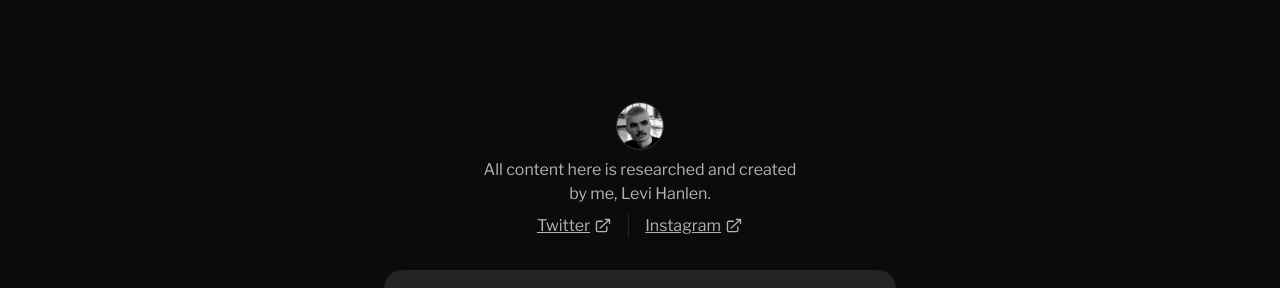
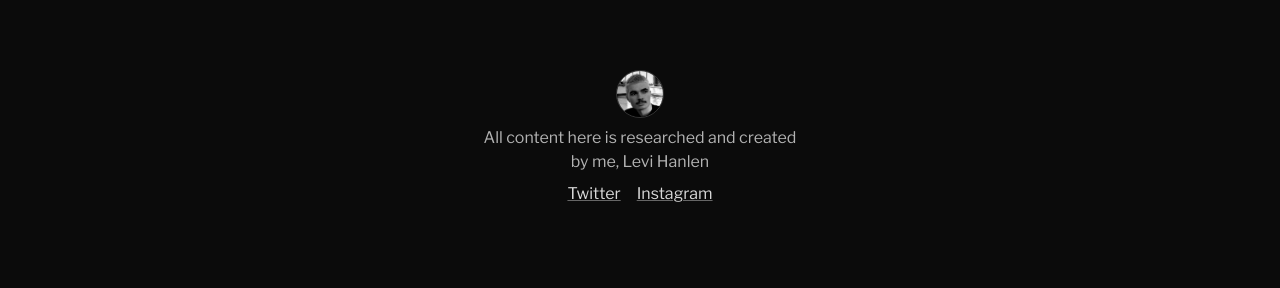
Before and after one commit to levihanlen/personal-website-nextjs, a Next.js app: page /blog/how-to-write-valuable in a window 1280 px wide. Shown: the part 1519-1807 px from the top of the page. Built offline with nearby package versions, Linux system fonts and the light colour scheme.

Commit message:
refactor: update AuthorSection layout and improve text formatting in learning guide

```diff
--- a/app/comp/AuthorSection.tsx
+++ b/app/comp/AuthorSection.tsx
@@ -1,16 +1,15 @@
-import { HiMiniArrowTopRightOnSquare } from "react-icons/hi2";
 import { Avatar } from "./Primitives";
 
 export function AuthorSection({ className }: { className?: string }) {
   return (
     <div
-      className={`align-center mt-24 flex w-full max-w-sm flex-col items-center justify-center space-y-2 px-8 ${className}`}
+      className={`flex w-full max-w-xs my-16 flex-col items-center justify-center space-y-2 ${className}`}
     >
       <Avatar src="/barcelona.jpeg" size={84} />
       <p className="text-pretty text-center text-dark">
-        All content here is researched and created by me, Levi Hanlen.
+        All content here is researched and created by me, Levi Hanlen
       </p>
-      <div className="flex">
+      <div className="flex flex-row gap-4">
         <AuthorSectionLink href="https://x.com/LeviHanlen" title="Twitter" />
         <AuthorSectionLink
           href="https://www.instagram.com/levihanlen/"
@@ -23,12 +22,9 @@ export function AuthorSection({ className }: { className?: string }) {
 
 function AuthorSectionLink({ href, title }: { href: string; title: string }) {
   return (
-    <a
-      href={href}
-      className="text-dark flex gap-1 items-center flex-row underline border-r-pt border-r-light px-4 last-of-type:border-r-0 hover:text-darkest"
-    >
-      <div>{title} </div>
-      <HiMiniArrowTopRightOnSquare className="lh-icon-size text-dark" />
+    <a href={href} className="flex flex-row gap-1 items-center">
+      <div className="lh-link">{title} </div>
+      {/* <HiMiniArrowTopRightOnSquare className="lh-icon-size text-dark" /> */}
     </a>
   );
 }
--- a/app/secret/new/[slug]/page.tsx
+++ b/app/secret/new/[slug]/page.tsx
@@ -4,6 +4,7 @@ import { notFound } from "next/navigation";
 import React from "react";
 import { gradient } from "@/app/utils/utils";
 import { ebGaramond } from "@/app/utils/fonts";
+import { AuthorSection } from "@/app/comp/AuthorSection";
 
 function Page({ params }: { params: { slug: string } }) {
   const guide = GUIDES.find((g) => g.slug === params.slug);
@@ -33,6 +34,7 @@ function Page({ params }: { params: { slug: string } }) {
           <React.Fragment key={idx}>{section}</React.Fragment>
         ))}
       </CenteredArticle>
+      <AuthorSection />
     </>
   );
 }
--- a/app/secret/new/render.tsx
+++ b/app/secret/new/render.tsx
@@ -14,7 +14,10 @@ interface GuideType {
 }
 
 function renderText(text: string): GuideSectionType {
-  return text.split("\n").map((line) => <p key={line}>{line}</p>);
+  return text
+    .trim()
+    .split("\n")
+    .map((line) => <p key={line}>{line.trim()}</p>);
 }
 
 function renderImg(src: string): GuideSectionType {
@@ -81,10 +84,12 @@ function renderGuideSections(
 const LEARNING_GUIDE_SECTIONS: GuideSectionType[] = renderGuideSections(
   "learning",
   [
+    renderText(`
+We spend over a decade in school being told what to learn, but almost no one ever teaches us how to learn. Most of us rely on instinct and ineffective habits like rereading and highlighting (methods that feel productive but create an illusion of knowledge).
+
+This guide is a new operating system for your brain. It's a framework built on cognitive science for learning anything faster, deeper, and for longer.
+    `),
     "reading",
-    renderText(`
-This text
-    `),
     // "learning",
     renderImg("/header-images/neuron.jpg"),
   ]
@@ -92,7 +97,7 @@ This text
 
 const LEARNING_GUIDE: GuideType = {
   slug: "learning",
-  title: "Learning Guide",
+  title: "How to Learn",
   desc: "Learn how to learn. this is a very logn description lets see how it will fare when it's long",
   imgSrc: "/header-images/neuron.jpg",
   sections: LEARNING_GUIDE_SECTIONS,
```
